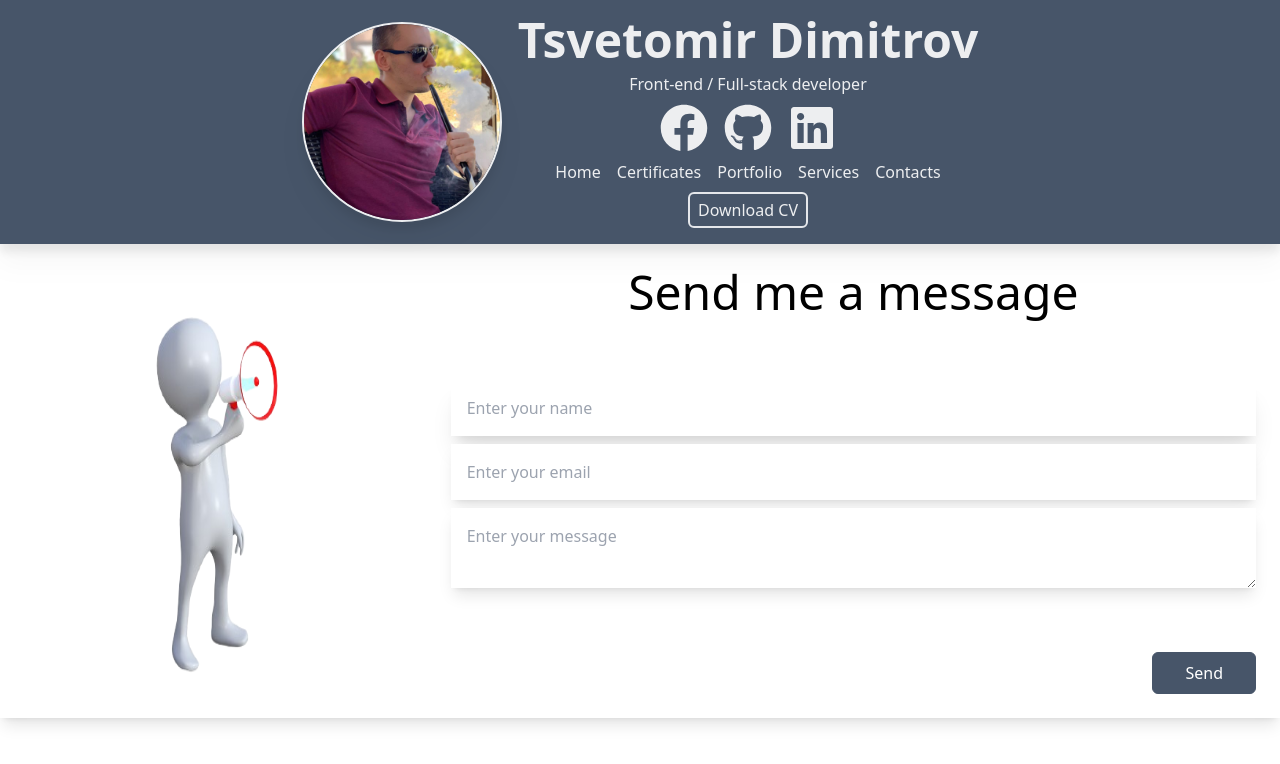
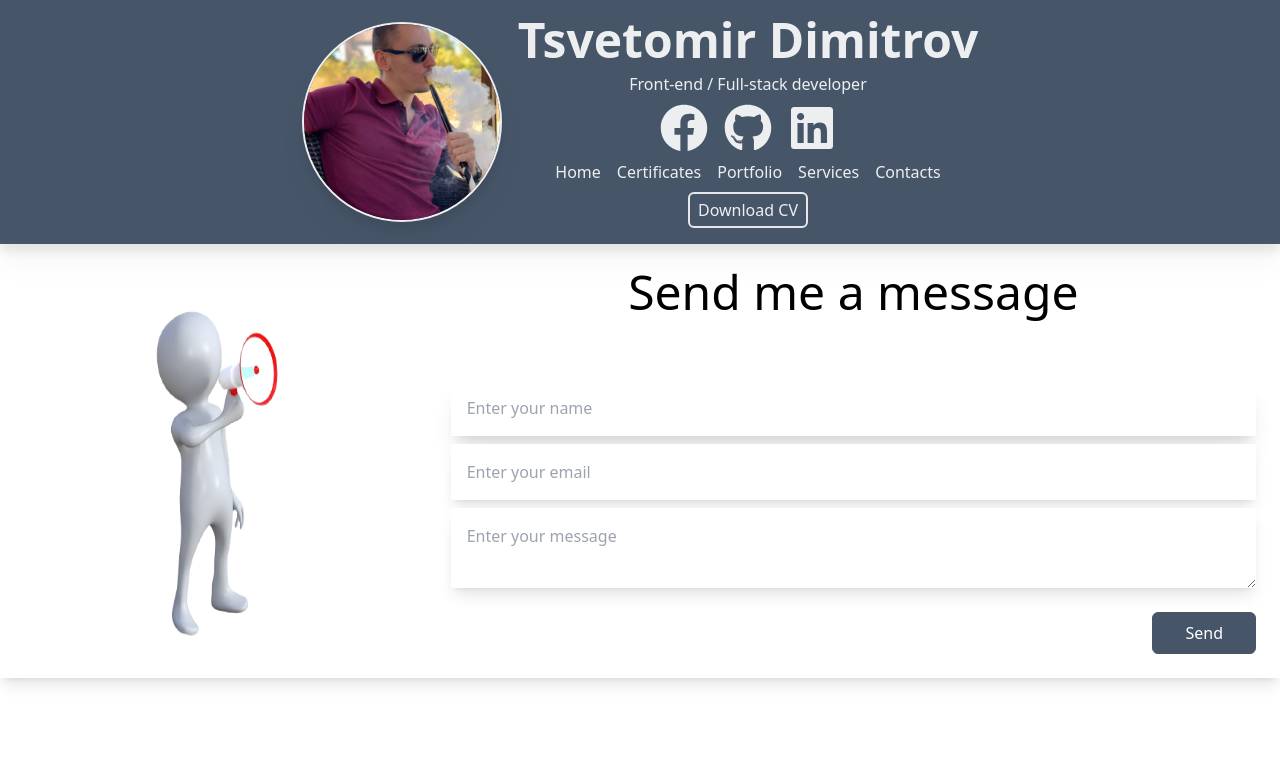
Before and after one commit to dimitrov93/myNextPortfolio, a Next.js app: page /contacts in a window 1280 px wide. Shown: the top 764 px of the page. Built offline with nearby package versions, Linux system fonts and the light colour scheme.

Commit message:
adding onSubmit

```diff
--- a/src/app/contacts/page.tsx
+++ b/src/app/contacts/page.tsx
@@ -1,24 +1,25 @@
+"use client";
 import Image from "next/image";
 import Link from "next/link";
-import { FaFacebook, FaLinkedin } from "react-icons/fa";
-import { MdOutlineEmail } from "react-icons/md";
-
-const leftSide = [
-  {
-    title: "Facebook",
-    icon: <FaFacebook size={50} />,
-  },
-  {
-    title: "LinkedIn",
-    icon: <FaLinkedin size={50} />,
-  },
-  {
-    title: "Email",
-    icon: <MdOutlineEmail size={50} />,
-  },
-];
+import { FormEvent } from "react";
 
 export default function Contacts() {
+  async function onSubmit(event: FormEvent<HTMLFormElement>) {
+    event.preventDefault();
+    const formData = new FormData(event.currentTarget);
+    const inputName = formData.get("name");
+    const inputEmail = formData.get("email");
+    const inputMessage = formData.get("message");
+
+    try {
+      const response = await fetch('/api/contacts')
+      console.log(response);
+
+    } catch (error) {
+
+    }
+  }
+
   return (
     <>
       <div className=" container shadow-lg mx-auto grid md:grid-cols-1 lg:grid-cols-3">
@@ -27,6 +28,7 @@ export default function Contacts() {
             src={"/Images/contact.png"}
             alt="contact me image"
             fill={true}
+            sizes="(max-width: 768px) 100vw, (max-width: 1200px) 50vw, 33vw"
           />
         </div>
 
@@ -34,26 +36,32 @@ export default function Contacts() {
           <div className="flex flex-col gap-16 my-auto">
             <h1 className="text-5xl text-center">Send me a message</h1>
 
-            <div className="flex flex-col gap-2">
+            <form className="flex flex-col gap-2" onSubmit={onSubmit}>
               <input
                 type="text"
+                name="name"
                 placeholder="Enter your name"
                 className="p-4 shadow-xl focus:outline-none"
               />
               <input
                 type="text"
+                name="email"
                 placeholder="Enter your email"
                 className="p-4 shadow-lg focus:outline-none"
               />
               <textarea
+                name="message"
                 placeholder="Enter your message"
                 className="p-4 shadow-lg h-3/4 focus:outline-none"
               />
-            </div>
 
-            <button className="place-self-end border border-slate-600 px-8 py-2 rounded-md bg-slate-600 text-white hover:bg-white hover:text-slate-600">
-              Send
-            </button>
+              <button
+                type="submit"
+                className="mt-4 place-self-end border border-slate-600 px-8 py-2 rounded-md bg-slate-600 text-white hover:bg-white hover:text-slate-600"
+              >
+                Send
+              </button>
+            </form>
           </div>
         </div>
       </div>
```
